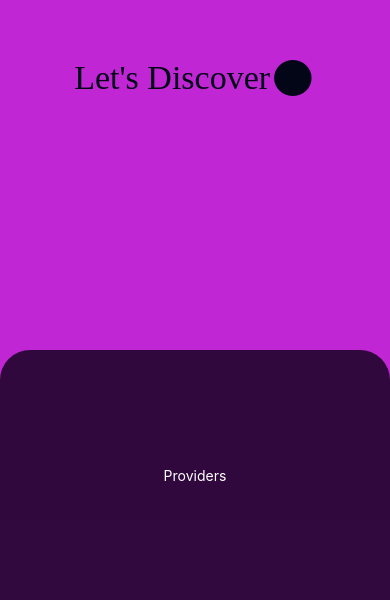
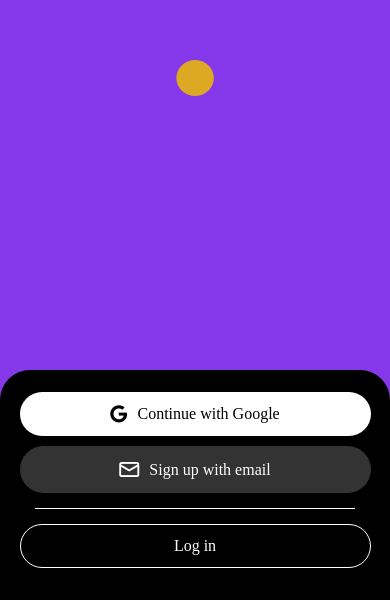
Before and after one commit to aviral17/chatAI_Mobile_App, a React Native app: screen /Login in a window 390 px wide. Shown: the part 244-844 px from the top of the page. Built offline with nearby package versions, Linux system fonts and the light colour scheme.

Commit message:
updated styles

```diff
--- a/package.json
+++ b/package.json
@@ -19,7 +19,8 @@
     "react-native-reanimated": "^3.9.0-rc.1",
     "react-native-safe-area-context": "^4.10.3",
     "react-native-screens": "^3.31.1",
-    "react-native-typewriter-effect": "^0.1.4"
+    "react-native-typewriter-effect": "^0.1.4",
+    "react-native-vector-icons": "^10.1.0"
   },
   "devDependencies": {
     "@babel/core": "^7.20.0",
--- a/src/components/SocialProviders.tsx
+++ b/src/components/SocialProviders.tsx
@@ -1,26 +1,98 @@
+import React from 'react';
 import {StyleSheet, Text, View} from 'react-native';
-import React from 'react';
+import Icon from 'react-native-vector-icons/FontAwesome';
+import Icon1 from 'react-native-vector-icons/Octicons';
 
 const SocialProviders = () => {
+  const handleButtonPress = (provider: string) => {
+    // Handle button press (e.g., navigate to Google login or email signup)
+    console.log(`Button pressed: ${provider}`);
+  };
+
   return (
     <View style={styles.providers}>
-      <Text style={styles.headerText}>Providers</Text>
+      {/* Continue with Google */}
+      <View
+        style={[
+          styles.buttonContainer,
+          {
+            backgroundColor: 'white',
+            flexDirection: 'row',
+            justifyContent: 'center',
+            alignItems: 'center',
+            gap: 10,
+          },
+        ]}
+        onTouchEnd={() => handleButtonPress('Google')}>
+        <Icon name="google" size={20} color="black" />
+        <Text style={[styles.buttonText, {color: 'black'}]}>
+          Continue with Google
+        </Text>
+      </View>
+
+      {/* Sign up with Email */}
+      <View
+        style={[
+          styles.buttonContainer,
+          {
+            backgroundColor: '#333',
+            flexDirection: 'row',
+            justifyContent: 'center',
+            alignItems: 'center',
+            gap: 10,
+          },
+        ]}
+        onTouchEnd={() => handleButtonPress('Email')}>
+        <Icon1 name="mail" size={20} color="white" />
+        <Text style={styles.buttonText}>Sign up with email</Text>
+      </View>
+
+      {/* Horizontal Line */}
+      <View style={styles.horizontalLine} />
+
+      {/* Login Button */}
+      <View
+        style={[
+          styles.buttonContainer,
+          {borderColor: 'white', borderWidth: 0.5},
+        ]}
+        onTouchEnd={() => handleButtonPress('Login')}>
+        <Text style={styles.buttonText}>Log in</Text>
+      </View>
     </View>
   );
 };
 
-export default SocialProviders;
-
 const styles = StyleSheet.create({
   providers: {
-    height: 250,
-    backgroundColor: '#090114c7',
-    justifyContent: 'center', // Center the text vertically
-    alignItems: 'center', // Center the text horizontally
+    height: 230,
+    backgroundColor: 'black',
+    justifyContent: 'center',
+    alignItems: 'center',
     borderTopLeftRadius: 30,
-    borderTopEndRadius: 30,
+    borderTopRightRadius: 30,
   },
-  headerText: {
+  buttonContainer: {
+    width: '90%',
+    marginBottom: 10,
+    borderRadius: 30,
+    overflow: 'hidden', // Ensure rounded corners
+    alignItems: 'center', // Center text horizontally
+    paddingVertical: 12, // Increase vertical padding
+  },
+  buttonText: {
     color: 'white',
+    fontSize: 16,
+    fontWeight: 'medium',
+    fontFamily: 'Manrope-Regular',
+  },
+  horizontalLine: {
+    width: '82%',
+    height: 0.5,
+    backgroundColor: 'white',
+    marginVertical: 5,
+    marginBottom: 15,
   },
 });
+
+export default SocialProviders;
```
Also changed, not shown: react-native.config.js (+7 -0 lines), src/EXTRAS/Social-Providers.txt (added), 3 other files (tests, documents, lock files or other folders).
